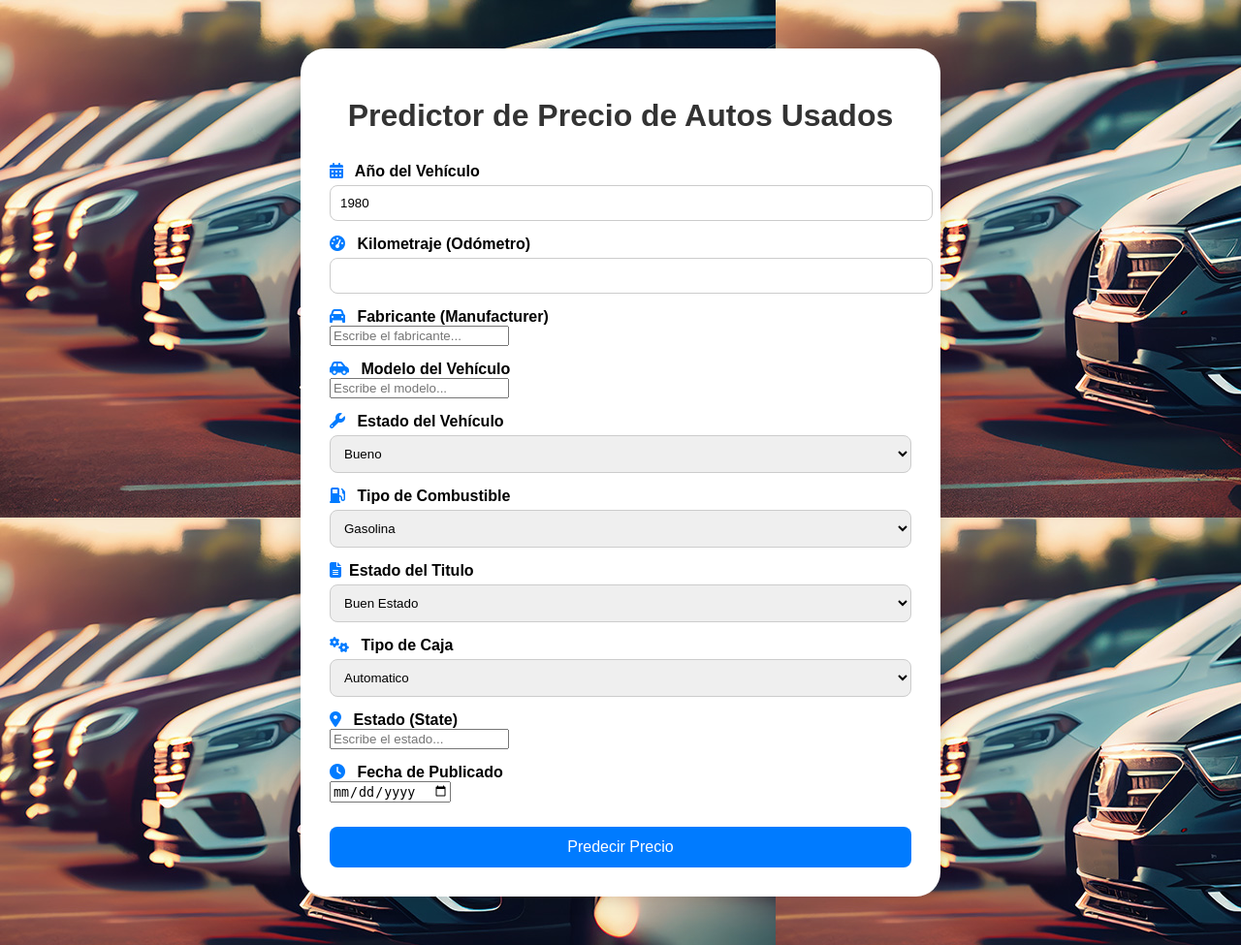
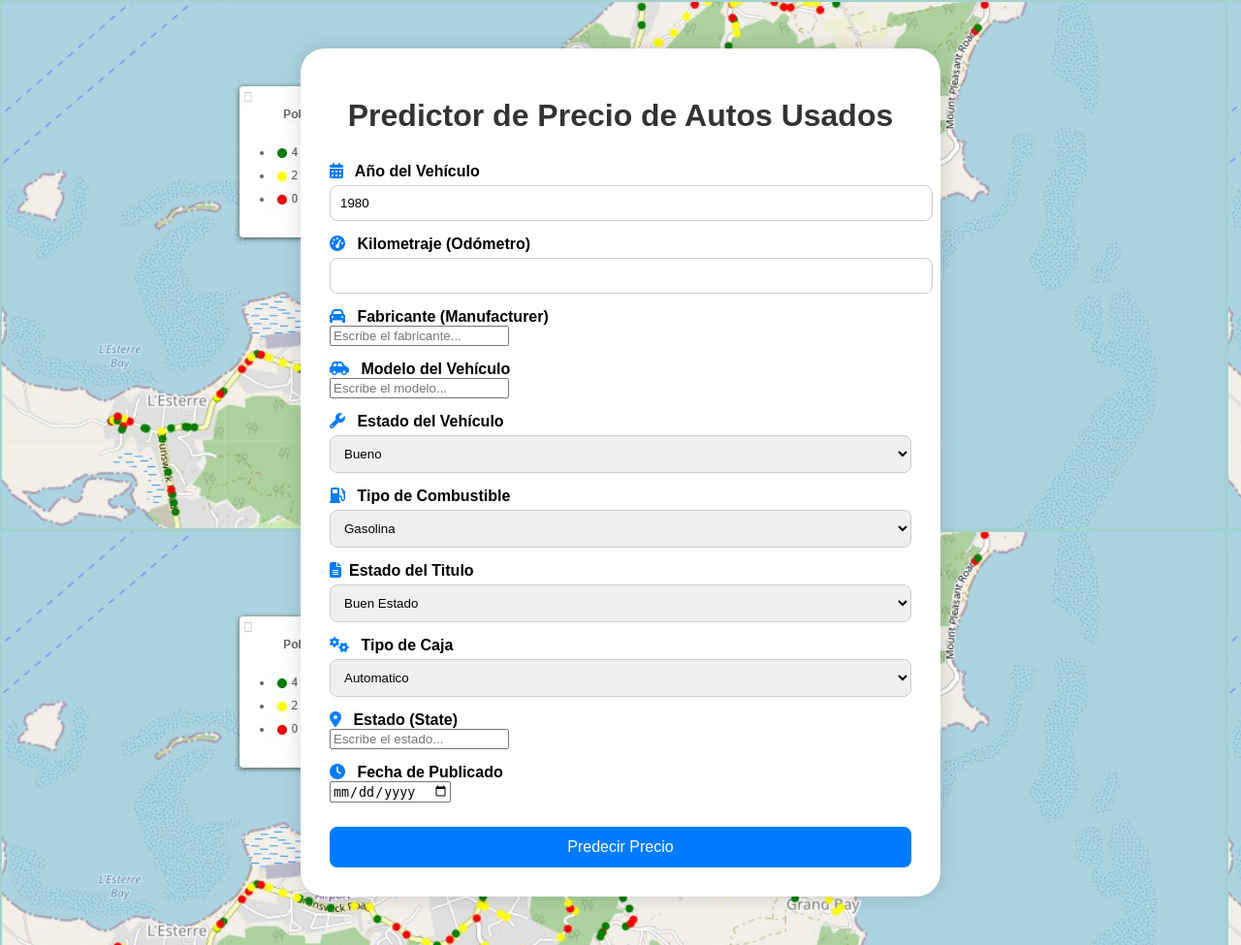
Before and after one commit to pcaliman2/26b_web_App_flask, a Flask app: page / in a window 1280 px wide. Shown: the whole page at 97% size. Run offline with Flask 3, Linux system fonts and the light colour scheme; parts of the project's set-up code (start-up, migrations or seed data) failed here and were passed over.

Commit message:
Fodo_app

```diff
--- a/src/templates/index.html
+++ b/src/templates/index.html
@@ -10,7 +10,7 @@
     <style>
         body {
             font-family: Arial, sans-serif;
-            background-image: url("/static/images/carros01.jpg");
+            background-image: url("/static/images/mos3g.jpg");
             background-color: rgba(127, 175, 179, 0.384); /* Fondo beige claro */
             margin: 0;
             padding: 0;
```
